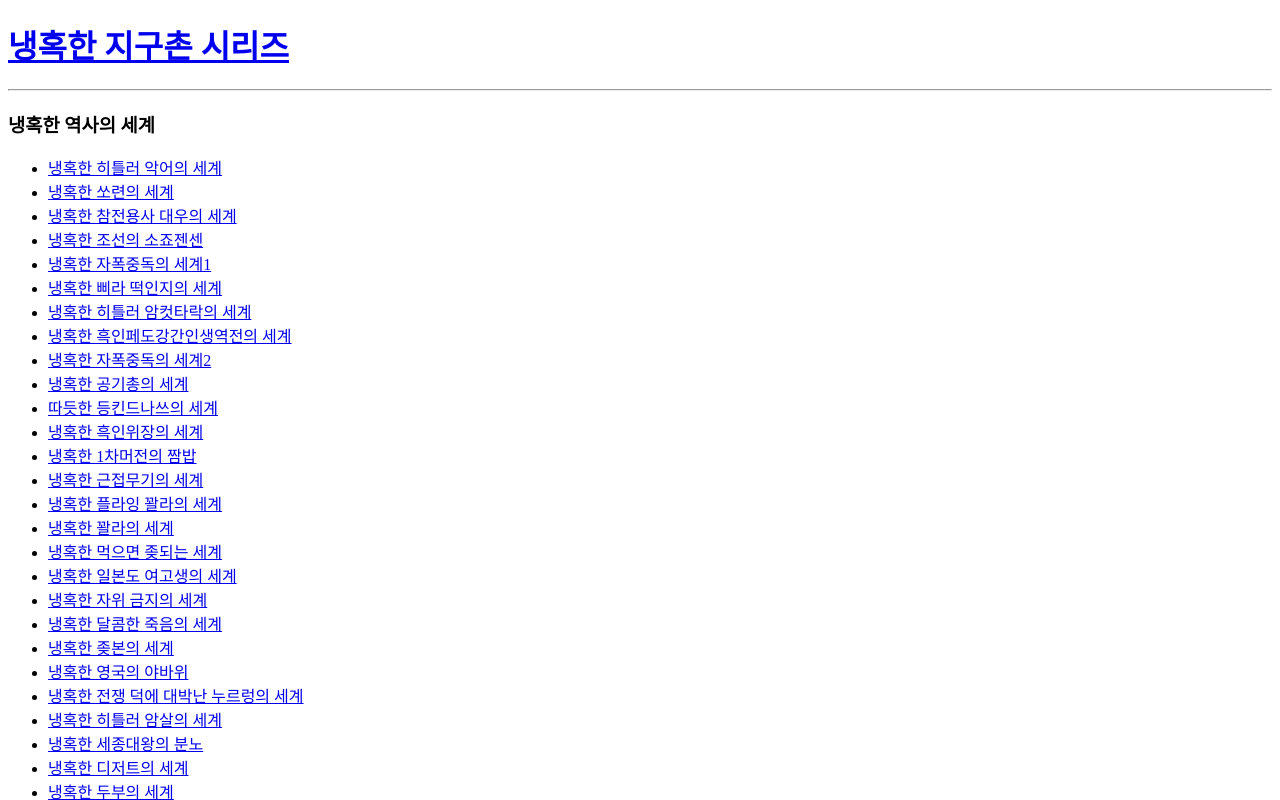
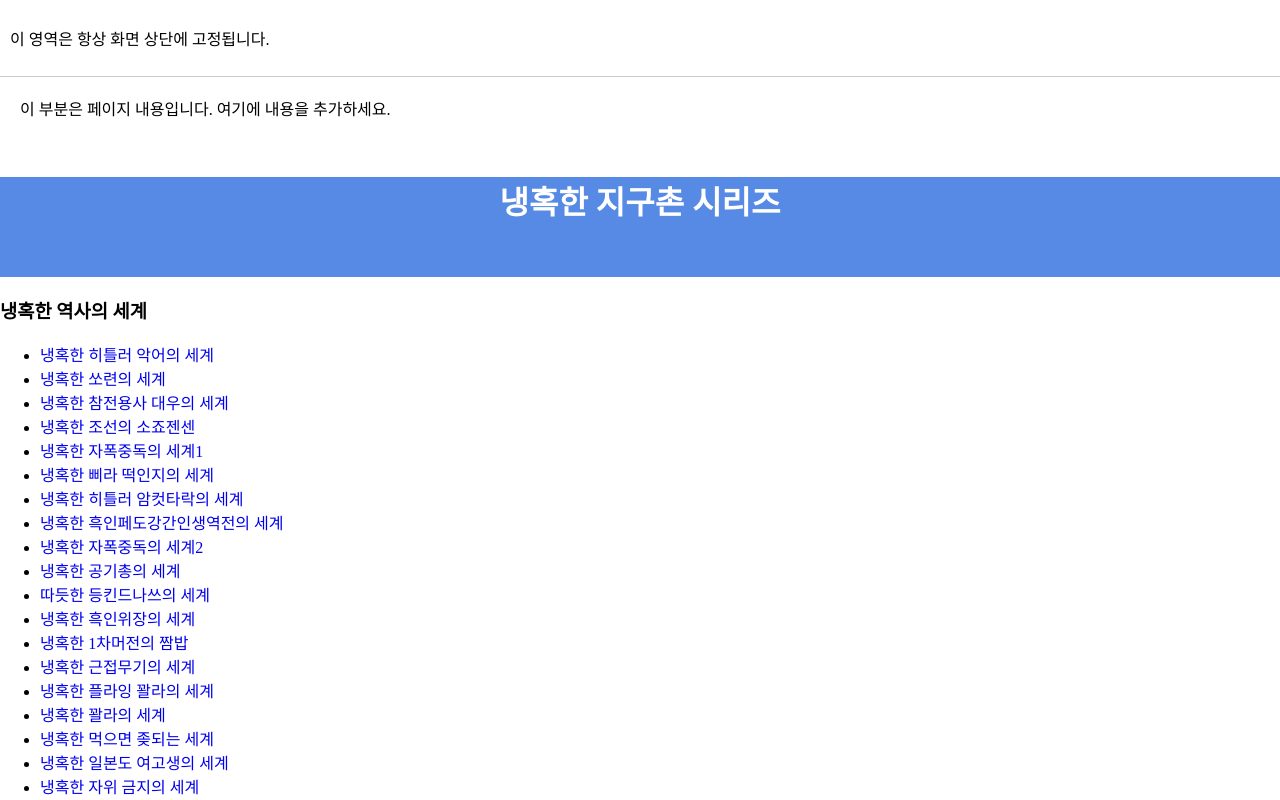
Before and after one commit to ghuh243/web_test, a plain HTML site: page index.html in a window 1280 px wide. Shown: the top 800 px of the page. Drawn offline with Linux system fonts and the light colour scheme.

Commit message:
Update index.html

```diff
--- a/index.html
+++ b/index.html
@@ -4,12 +4,70 @@
 <head>
     <title>냉혹한 지구촌 시리즈</title>
     <meta charset="utf-8">
+    <style>
+        header {
+            background-color: #568ae5;
+            margin:0;
+            width: 100%;
+            height: 100px;
+        }
+        h1 { color: white}
+
+        /*section {*/
+        /*    background-color: #2b2b35;*/
+        /*}*/
+        footer {
+            background-color: #568ae5;
+        }
+        a {
+            text-decoration: none; /* 모든 링크에 밑줄 없애기 */
+        }
+        a:hover {
+            text-decoration: underline; }
+        body {
+            margin:0;
+            padding: 0;
+        }
+        h1 {
+            text-align: center;
+        }
+
+
+
+        .sticky {
+            position: fixed;
+            top: 0;
+            background-color: #ffffff;
+            padding: 10px;
+            border-bottom: 1px solid #ccc;
+            width: 100%;
+        }
+
+
+        .content {
+            margin-top: 60px; /* 스티키 요소의 높이만큼 여백을 주어 겹치지 않게 함 */
+            padding: 20px;
+        }
+    </style>
 </head>
 <body>
-<h1><a href="https://gall.dcinside.com/mgallery/board/view/?id=gfl2&no=2875028">냉혹한 지구촌 시리즈</a></h1>
 
-<hr>
+<div class="sticky">
+    <p>이 영역은 항상 화면 상단에 고정됩니다.</p>
+</div>
+<div class="content">
+    <p>이 부분은 페이지 내용입니다. 여기에 내용을 추가하세요.</p>
+</div>
 
+<!--<header>-->
+<!--    <h1><a href="https://gall.dcinside.com/mgallery/board/view/?id=gfl2&no=2875028">냉혹한 지구촌 시리즈</a></h1>-->
+<!--</header>-->
+<header>
+    <h1>냉혹한 지구촌 시리즈</h1>
+</header>
+
+<!--<hr>-->
+<section>
 <h3>냉혹한 역사의 세계</h3>
 <ul>
     <li>
@@ -1036,6 +1094,10 @@
         </a><br>
     </li>
 </ul>
+</section>
+<footer>
+
+</footer>
 
 </body>
 </html>
```
